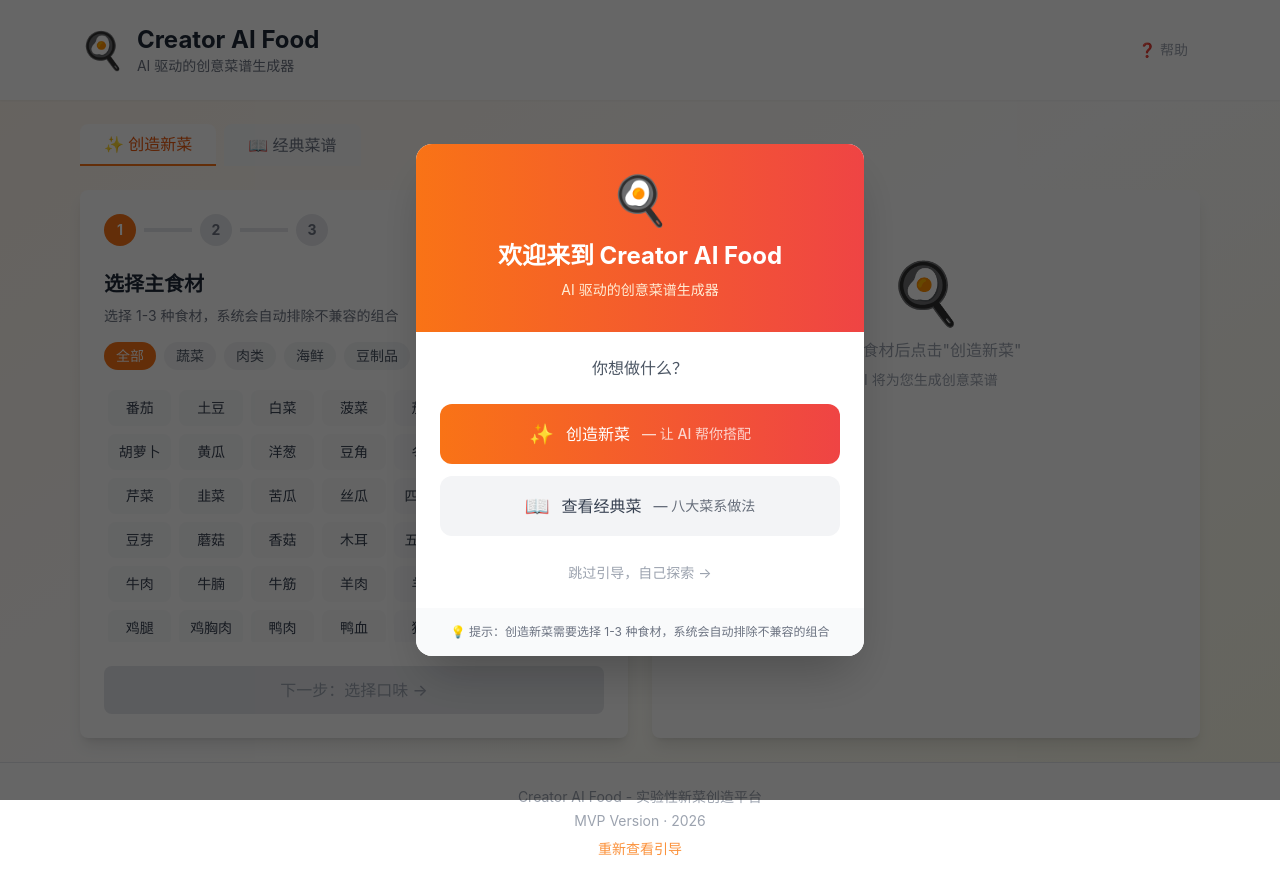
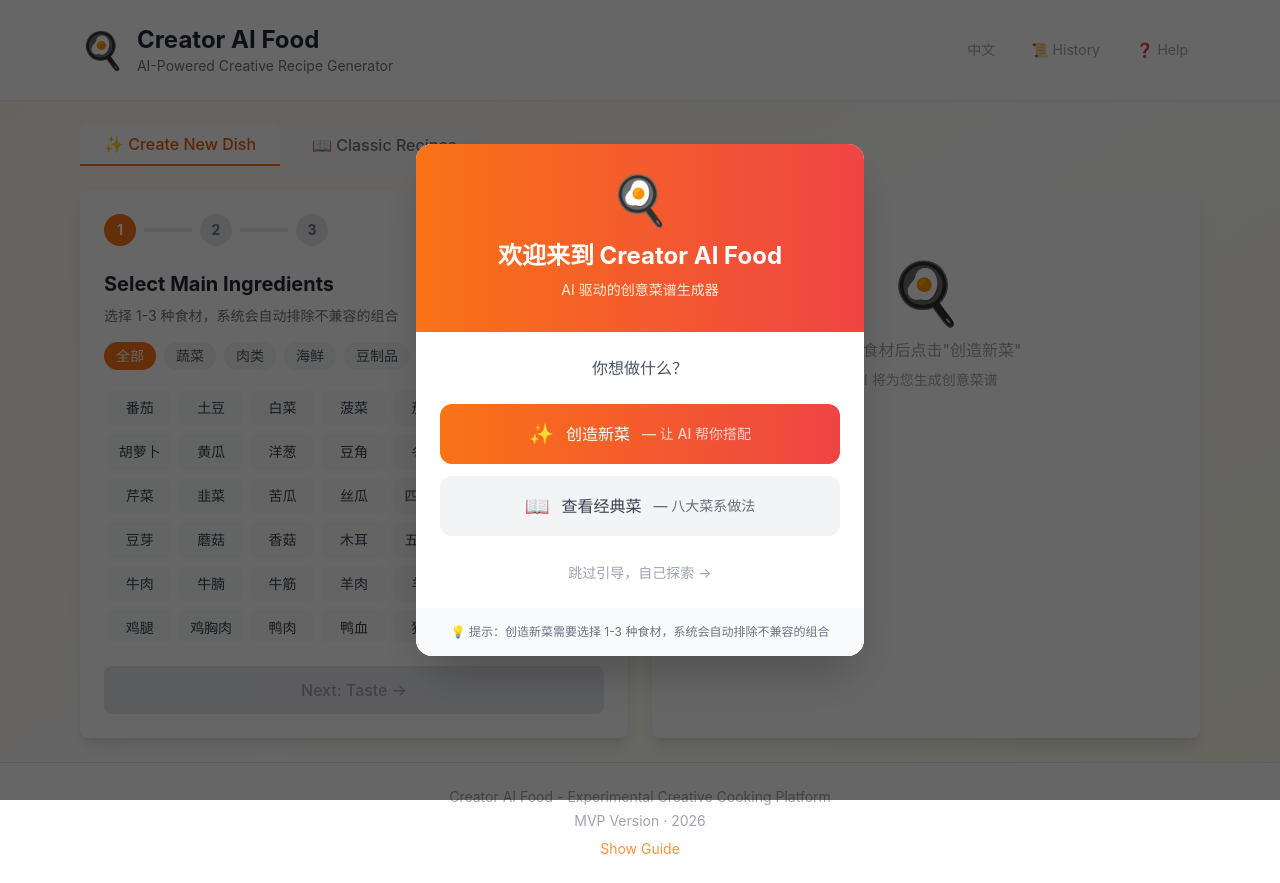
Before and after one commit to ops-imok/creator-ai-food, a Next.js app in the folder creator-ai-food/: page / in a window 1280 px wide. Built offline with nearby package versions, Linux system fonts and the light colour scheme.

Commit message:
feat: 添加多语言支持(中/英) + 历史记录功能
- 添加中英文切换按钮
- 主页面支持多语言
- 添加历史记录功能(最多50条)
- 支持查看和删除历史记录
- 扩展食材选择至1-3种
- AI菜谱添加完整烹饪步骤

```diff
--- a/creator-ai-food/src/app/page.tsx
+++ b/creator-ai-food/src/app/page.tsx
@@ -5,7 +5,34 @@ import IngredientSelector from '@/components/IngredientSelector';
 import RecipeGenerator, { GeneratedRecipe } from '@/components/RecipeGenerator';
 import ClassicDishes from '@/components/ClassicDishes';
 import WelcomeGuide from '@/components/WelcomeGuide';
+import HistoryList, { saveToHistory, HistoryItem } from '@/components/HistoryList';
 import { Ingredient } from '@/data/ingredients';
+
+// 多语言支持
+const i18n = {
+  zh: {
+    title: 'Creator AI Food',
+    subtitle: 'AI 驱动的创意菜谱生成器',
+    createTab: '✨ 创造新菜',
+    classicTab: '📖 经典菜谱',
+    help: '帮助',
+    footer: '实验性新菜创造平台',
+    showGuide: '重新查看引导',
+    recentHistory: '历史记录',
+  },
+  en: {
+    title: 'Creator AI Food',
+    subtitle: 'AI-Powered Creative Recipe Generator',
+    createTab: '✨ Create New Dish',
+    classicTab: '📖 Classic Recipes',
+    help: 'Help',
+    footer: 'Experimental Creative Cooking Platform',
+    showGuide: 'Show Guide',
+    recentHistory: 'History',
+  }
+};
+
+type Lang = 'zh' | 'en';
 
 export default function Home() {
   const [recipe, setRecipe] = useState<GeneratedRecipe | null>(null);
@@ -14,13 +41,22 @@ export default function Home() {
   const [activeTab, setActiveTab] = useState<'create' | 'classic'>('create');
   const [showGuide, setShowGuide] = useState(false);
   const [mounted, setMounted] = useState(false);
+  const [lang, setLang] = useState<Lang>('zh');
+  const [showHistory, setShowHistory] = useState(false);
 
-  // 首次访问检查
+  const t = i18n[lang];
+
+  // 首次访问检查 & 语言设置
   useEffect(() => {
     setMounted(true);
     const hasSeenGuide = localStorage.getItem('ai-cook-seen-guide');
     if (!hasSeenGuide) {
       setShowGuide(true);
+    }
+    // 检测浏览器语言
+    const browserLang = navigator.language.toLowerCase();
+    if (browserLang.startsWith('en')) {
+      setLang('en');
     }
   }, []);
 
@@ -43,47 +79,54 @@ export default function Home() {
           })),
           taste,
           difficulty,
+          lang,
         }),
       });
 
       const data = await response.json();
       setRecipe(data);
+      // 保存到历史记录
+      saveToHistory(data);
     } catch (error) {
       console.error('生成失败:', error);
-      // 使用模拟数据作为后备
-      setRecipe({
-        name: `${ingredients[0]?.name || ''}${ingredients[1]?.name || ''}创意菜`,
+      const mockRecipe: GeneratedRecipe = {
+        name: lang === 'en'
+          ? `Creative ${ingredients[0]?.name || ''} ${ingredients[1]?.name || ''} Dish`
+          : `${ingredients[0]?.name || ''}${ingredients[1]?.name || ''}创意菜`,
         ingredients: ingredients.map(ing => ({
           name: ing.name,
           form: ing.forms[Math.floor(Math.random() * ing.forms.length)],
           cooking: ing.cooking[Math.floor(Math.random() * ing.cooking.length)],
         })),
         sideIngredients: ingredients.flatMap(i => i.pairWell).slice(0, 3),
-        seasonings: ['盐', '酱油', '料酒', '蒜', '姜'],
-        highlight: `将${ingredients.map(i => i.name).join('和')}搭配，创造出独特的口感体验。${ingredients[0]?.texture || ''}与${ingredients[1]?.texture || '其他食材'}的碰撞，带来意想不到的美味。`,
+        seasonings: lang === 'en' ? ['Salt', 'Soy Sauce', 'Cooking Wine', 'Garlic', 'Ginger'] : ['盐', '酱油', '料酒', '蒜', '姜'],
+        steps: [],
+        tips: [],
+        highlight: lang === 'en'
+          ? `A unique combination of ${ingredients.map(i => i.name).join(' and ')}, creating unexpected flavors.`
+          : `将${ingredients.map(i => i.name).join('和')}搭配，创造出独特的口感体验。`,
         score: Math.floor(Math.random() * 2) + 4,
-      });
+      };
+      setRecipe(mockRecipe);
+      saveToHistory(mockRecipe);
     } finally {
       setLoading(false);
     }
   };
 
-  // 从引导跳转到创造新菜
   const handleGoToCreate = () => {
     setActiveTab('create');
     setShowGuide(false);
   };
 
-  // 从引导跳转到经典菜谱
   const handleGoToClassic = () => {
     setActiveTab('classic');
     setShowGuide(false);
   };
 
-  // 关闭引导
-  const handleCloseGuide = () => {
-    localStorage.setItem('ai-cook-seen-guide', 'true');
-    setShowGuide(false);
+  const handleSelectHistory = (item: HistoryItem) => {
+    setRecipe(item);
+    setActiveTab('create');
   };
 
   if (!mounted) {
@@ -112,21 +155,47 @@ export default function Home() {
             <div className="flex items-center gap-3">
               <div className="text-4xl">🍳</div>
               <div>
-                <h1 className="text-2xl font-bold text-gray-800">Creator AI Food</h1>
-                <p className="text-gray-500 text-sm">AI 驱动的创意菜谱生成器</p>
+                <h1 className="text-2xl font-bold text-gray-800">{t.title}</h1>
+                <p className="text-gray-500 text-sm">{t.subtitle}</p>
               </div>
             </div>
+            <div className="flex items-center gap-3">
+              {/* 语言切换 */}
+              <button
+                onClick={() => setLang(lang === 'zh' ? 'en' : 'zh')}
+                className="text-gray-400 hover:text-orange-500 text-sm flex items-center gap-1 px-3 py-1.5 rounded-lg hover:bg-orange-50 transition-colors"
+              >
+                <span>{lang === 'zh' ? 'EN' : '中文'}</span>
+              </button>
+              {/* 历史记录按钮 */}
+              <button
+                onClick={() => setShowHistory(!showHistory)}
+                className="text-gray-400 hover:text-orange-500 text-sm flex items-center gap-1 px-3 py-1.5 rounded-lg hover:bg-orange-50 transition-colors"
+              >
+                <span>📜</span>
+                <span>{t.recentHistory}</span>
+              </button>
               {/* 帮助按钮 */}
               <button
                 onClick={() => setShowGuide(true)}
                 className="text-gray-400 hover:text-orange-500 text-sm flex items-center gap-1 px-3 py-1.5 rounded-lg hover:bg-orange-50 transition-colors"
               >
                 <span>❓</span>
-              <span>帮助</span>
+                <span>{t.help}</span>
               </button>
             </div>
           </div>
+        </div>
       </header>
+
+      {/* 历史记录面板 */}
+      {showHistory && (
+        <div className="max-w-6xl mx-auto px-4 py-4">
+          <div className="bg-white rounded-lg shadow-lg p-4">
+            <HistoryList onSelect={handleSelectHistory} selectedId={recipe?.id} />
+          </div>
+        </div>
+      )}
 
       {/* 标签导航 */}
       <div className="max-w-6xl mx-auto px-4 pt-6">
@@ -139,7 +208,7 @@ export default function Home() {
                 : 'bg-gray-50 text-gray-500 hover:bg-gray-100'
             }`}
           >
-            ✨ 创造新菜
+            {t.createTab}
           </button>
           <button
             onClick={() => setActiveTab('classic')}
@@ -149,7 +218,7 @@ export default function Home() {
                 : 'bg-gray-50 text-gray-500 hover:bg-gray-100'
             }`}
           >
-            📖 经典菜谱
+            {t.classicTab}
           </button>
         </div>
       </div>
@@ -161,28 +230,30 @@ export default function Home() {
             <IngredientSelector
               onGenerate={handleGenerate}
               loading={loading}
+              lang={lang}
             />
             <RecipeGenerator
               recipe={recipe}
               loading={loading}
               ingredients={selectedIngredients}
+              lang={lang}
             />
           </div>
         ) : (
-          <ClassicDishes />
+          <ClassicDishes lang={lang} />
         )}
       </div>
 
       {/* 页脚 */}
       <footer className="mt-auto py-6 text-center text-gray-400 text-sm border-t bg-white">
         <div className="max-w-6xl mx-auto px-4">
-          <p>Creator AI Food - 实验性新菜创造平台</p>
+          <p>Creator AI Food - {t.footer}</p>
           <p className="mt-1">MVP Version · 2026</p>
           <button
             onClick={() => setShowGuide(true)}
             className="mt-2 text-orange-400 hover:text-orange-500"
           >
-            重新查看引导
+            {t.showGuide}
           </button>
         </div>
       </footer>
--- /dev/null
+++ b/creator-ai-food/src/components/HistoryList.tsx
@@ -0,0 +1,168 @@
+'use client';
+
+import { useState, useEffect } from 'react';
+import { GeneratedRecipe } from './RecipeGenerator';
+
+export interface HistoryItem extends GeneratedRecipe {
+  id: string;
+  createdAt: number;
+  ingredientNames: string[];
+}
+
+const MAX_HISTORY = 50;
+const STORAGE_KEY = 'ai-cook-history';
+
+// 获取历史记录
+export function getHistory(): HistoryItem[] {
+  if (typeof window === 'undefined') return [];
+  try {
+    const data = localStorage.getItem(STORAGE_KEY);
+    return data ? JSON.parse(data) : [];
+  } catch {
+    return [];
+  }
+}
+
+// 保存到历史记录
+export function saveToHistory(recipe: GeneratedRecipe): void {
+  if (typeof window === 'undefined') return;
+
+  const history = getHistory();
+  const newItem: HistoryItem = {
+    ...recipe,
+    id: Date.now().toString(),
+    createdAt: Date.now(),
+    ingredientNames: recipe.ingredients.map(i => i.name),
+  };
+
+  // 添加到开头
+  history.unshift(newItem);
+
+  // 限制最多50条
+  if (history.length > MAX_HISTORY) {
+    history.pop();
+  }
+
+  localStorage.setItem(STORAGE_KEY, JSON.stringify(history));
+}
+
+// 删除历史记录
+export function deleteFromHistory(id: string): void {
+  if (typeof window === 'undefined') return;
+
+  const history = getHistory();
+  const filtered = history.filter(item => item.id !== id);
+  localStorage.setItem(STORAGE_KEY, JSON.stringify(filtered));
+}
+
+// 清空历史记录
+export function clearHistory(): void {
+  if (typeof window === 'undefined') return;
+  localStorage.removeItem(STORAGE_KEY);
+}
+
+interface HistoryListProps {
+  onSelect: (item: HistoryItem) => void;
+  selectedId?: string;
+}
+
+export default function HistoryList({ onSelect, selectedId }: HistoryListProps) {
+  const [history, setHistory] = useState<HistoryItem[]>([]);
+  const [showClearConfirm, setShowClearConfirm] = useState(false);
+
+  useEffect(() => {
+    setHistory(getHistory());
+  }, []);
+
+  const handleDelete = (id: string, e: React.MouseEvent) => {
+    e.stopPropagation();
+    deleteFromHistory(id);
+    setHistory(getHistory());
+  };
+
+  const handleClear = () => {
+    clearHistory();
+    setHistory([]);
+    setShowClearConfirm(false);
+  };
+
+  if (history.length === 0) {
+    return (
+      <div className="text-center py-8 text-gray-400 text-sm">
+        <div className="text-3xl mb-2">📜</div>
+        <p>还没有生成过菜谱</p>
+      </div>
+    );
+  }
+
+  return (
+    <div>
+      <div className="flex items-center justify-between mb-3">
+        <span className="text-sm text-gray-500">最近生成 ({history.length}/{MAX_HISTORY})</span>
+        {showClearConfirm ? (
+          <div className="flex gap-2">
+            <button
+              onClick={handleClear}
+              className="text-xs text-red-500 hover:text-red-600"
+            >
+              确认清空
+            </button>
+            <button
+              onClick={() => setShowClearConfirm(false)}
+              className="text-xs text-gray-400 hover:text-gray-600"
+            >
+              取消
+            </button>
+          </div>
+        ) : (
+          <button
+            onClick={() => setShowClearConfirm(true)}
+            className="text-xs text-gray-400 hover:text-red-500"
+          >
+            清空
+          </button>
+        )}
+      </div>
+
+      <div className="space-y-2 max-h-64 overflow-y-auto">
+        {history.map(item => (
+          <div
+            key={item.id}
+            onClick={() => onSelect(item)}
+            className={`p-3 rounded-lg cursor-pointer transition-all ${
+              selectedId === item.id
+                ? 'bg-orange-100 border border-orange-300'
+                : 'bg-gray-50 hover:bg-gray-100'
+            }`}
+          >
+            <div className="flex items-center justify-between">
+              <div className="flex-1 min-w-0">
+                <div className="font-medium text-gray-800 text-sm truncate">{item.name}</div>
+                <div className="text-xs text-gray-400 mt-1">
+                  {item.ingredientNames.join(' + ')}
+                </div>
+              </div>
+              <div className="flex items-center gap-2 ml-2">
+                <span className="text-xs text-yellow-500">{'★'.repeat(item.score)}</span>
+                <button
+                  onClick={(e) => handleDelete(item.id, e)}
+                  className="text-gray-300 hover:text-red-500 text-sm"
+                >
+                  ×
+                </button>
+              </div>
+            </div>
+            <div className="text-xs text-gray-400 mt-1">
+              {new Date(item.createdAt).toLocaleString('zh-CN', {
+                month: 'numeric',
+                day: 'numeric',
+                hour: '2-digit',
+                minute: '2-digit'
+              })}
+            </div>
+          </div>
+        ))}
+      </div>
+    </div>
+  );
+}
--- a/creator-ai-food/src/components/IngredientSelector.tsx
+++ b/creator-ai-food/src/components/IngredientSelector.tsx
@@ -6,9 +6,78 @@ import { ingredients, categories, tasteOptions, difficultyOptions, Ingredient }
 interface IngredientSelectorProps {
   onGenerate: (selectedIngredients: Ingredient[], taste: string, difficulty: string) => void;
   loading: boolean;
+  lang?: 'zh' | 'en';
 }
 
-export default function IngredientSelector({ onGenerate, loading }: IngredientSelectorProps) {
+// 多语言
+const i18n = {
+  zh: {
+    title: '选择主食材',
+    hint: '选择 1-3 种食材，系统会自动排除不兼容的组合',
+    selected: '已选食材',
+    nextStep: '下一步：选择口味',
+    prevStep: '← 上一步',
+    tasteTitle: '选择口味偏好',
+    tasteHint: '这是可选步骤，帮助 AI 生成更符合你口味的菜品',
+    selectedIngredients: '已选食材：',
+    confirmTitle: '确认生成',
+    confirmHint: '检查你的选择，然后点击生成',
+    mainIngredients: '主食材',
+    tastePreference: '口味偏好',
+    difficulty: '难度等级',
+    notSelected: '未选择口味和难度，AI 将自由发挥',
+    generate: '✨ 创造新菜',
+    generating: '生成中...',
+    all: '全部',
+  },
+  en: {
+    title: 'Select Main Ingredients',
+    hint: 'Choose 1-3 ingredients. Incompatible combinations will be automatically excluded.',
+    selected: 'Selected',
+    nextStep: 'Next: Taste →',
+    prevStep: '← Previous',
+    tasteTitle: 'Choose Taste Preference',
+    tasteHint: 'Optional step to help AI generate dishes that suit your taste',
+    selectedIngredients: 'Selected: ',
+    confirmTitle: 'Confirm & Generate',
+    confirmHint: 'Review your selection and click generate',
+    mainIngredients: 'Main Ingredients',
+    tastePreference: 'Taste Preference',
+    difficulty: 'Difficulty',
+    notSelected: 'No taste or difficulty selected. AI will decide freely.',
+    generate: '✨ Create New Dish',
+    generating: 'Generating...',
+    all: 'All',
+  }
+};
+
+// 英文分类映射
+const categoryMap: Record<string, string> = {
+  '蔬菜': 'Vegetables',
+  '肉类': 'Meat',
+  '海鲜': 'Seafood',
+  '豆制品': 'Soy Products',
+  '蛋奶': 'Eggs & Dairy',
+  '主食': 'Staples',
+  '调味': 'Seasonings',
+};
+
+const tasteMap: Record<string, string> = {
+  '咸鲜': 'Savory',
+  '酸甜': 'Sweet & Sour',
+  '麻辣': 'Spicy',
+  '清淡': 'Light',
+  '融合': 'Fusion',
+};
+
+const difficultyMap: Record<string, string> = {
+  '新手': 'Beginner',
+  '进阶': 'Intermediate',
+  '挑战': 'Advanced',
+};
+
+export default function IngredientSelector({ onGenerate, loading, lang = 'zh' }: IngredientSelectorProps) {
+  const t = i18n[lang];
   const [selectedIds, setSelectedIds] = useState<number[]>([]);
   const [taste, setTaste] = useState('');
   const [difficulty, setDifficulty] = useState('');
@@ -87,14 +156,14 @@ export default function IngredientSelector({ onGenerate, loading }: IngredientSe
         <span className="text-sm text-gray-500">
           {currentStep === 1 && '选择食材'}
           {currentStep === 2 && '选择口味'}
-          {currentStep === 3 && '确认生成'}
+          {currentStep === 3 && t.confirmTitle}
         </span>
       </div>
 
       {/* 步骤1: 选择食材 */}
       {currentStep === 1 && (
         <>
-          <h2 className="text-xl font-bold mb-2 text-gray-800">选择主食材</h2>
+          <h2 className="text-xl font-bold mb-2 text-gray-800">{t.title}</h2>
           <p className="text-gray-500 text-sm mb-4">
             选择 1-3 种食材，系统会自动排除不兼容的组合
           </p>
@@ -155,7 +224,7 @@ export default function IngredientSelector({ onGenerate, loading }: IngredientSe
           {/* 已选食材 */}
           {selectedIngredients.length > 0 && (
             <div className="mb-6 p-4 bg-orange-50 rounded-lg">
-              <h3 className="text-sm font-medium text-orange-800 mb-2">已选食材 ({selectedIngredients.length}/3)</h3>
+              <h3 className="text-sm font-medium text-orange-800 mb-2">{t.selected} ({selectedIngredients.length}/3)</h3>
               <div className="flex flex-wrap gap-2">
                 {selectedIngredients.map(ing => (
                   <div
@@ -185,7 +254,7 @@ export default function IngredientSelector({ onGenerate, loading }: IngredientSe
                 : 'bg-gray-200 text-gray-400 cursor-not-allowed'
             }`}
           >
-            下一步：选择口味 →
+            {t.nextStep}
           </button>
         </>
       )}
@@ -193,7 +262,7 @@ export default function IngredientSelector({ onGenerate, loading }: IngredientSe
       {/* 步骤2: 选择口味和难度 */}
       {currentStep === 2 && (
         <>
-          <h2 className="text-xl font-bold mb-2 text-gray-800">选择口味偏好</h2>
+          <h2 className="text-xl font-bold mb-2 text-gray-800">{t.tasteTitle}</h2>
           <p className="text-gray-500 text-sm mb-6">这是可选步骤，帮助 AI 生成更符合你口味的菜品</p>
 
           {/* 已选食材回顾 */}
```
Lines whose indentation alone changed are shown as unchanged.
